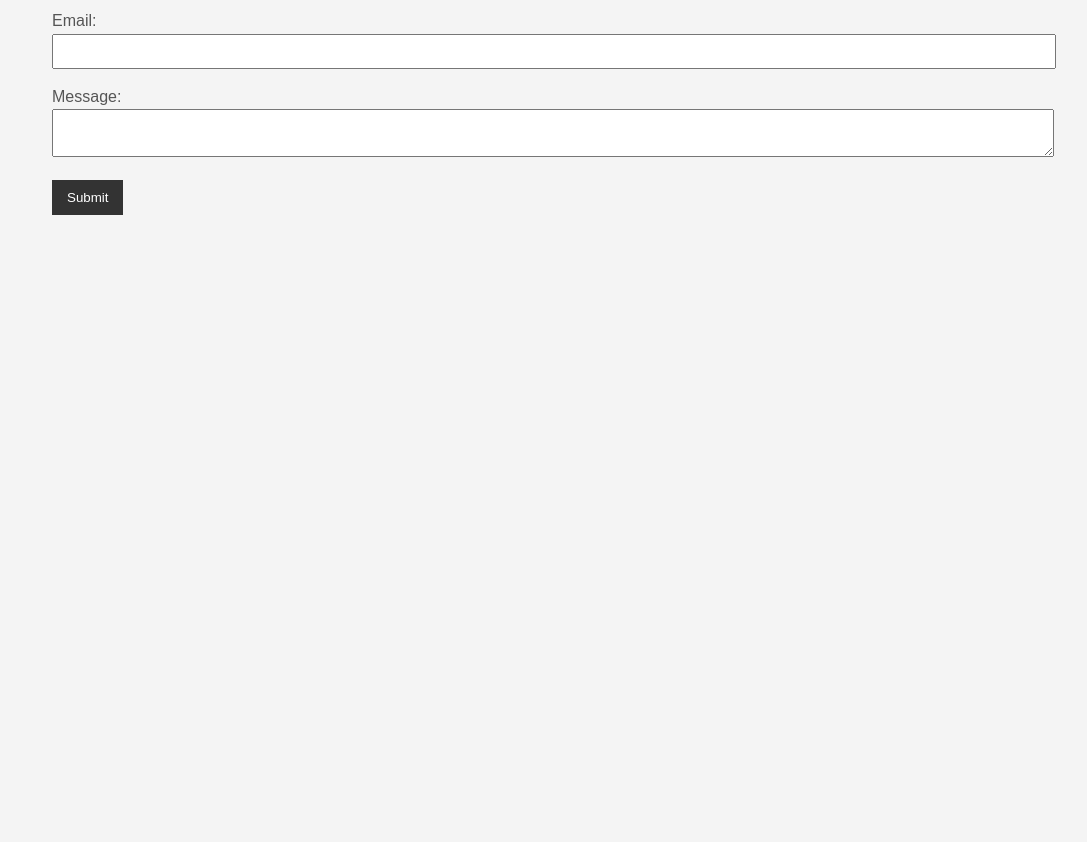
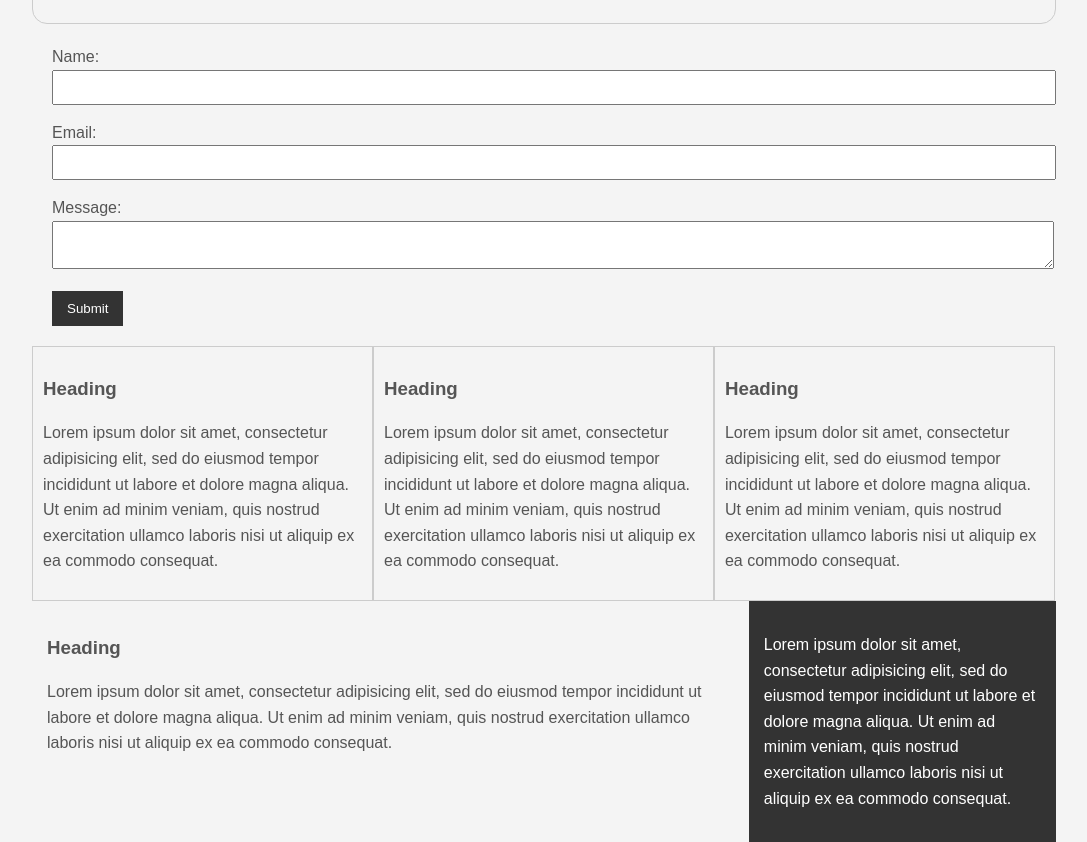
Before and after one commit to georgiatardy/css_cheatsheet, a plain HTML site: page index.html in a window 1280 px wide. Shown: the part 776-1618 px from the top of the page, without its empty margins (96-1183 px from the left). Before the commit the page ends 1011 px from the top, so only its background shows below. Drawn offline with Linux system fonts and the light colour scheme.

Commit message:
added border boxes and floats to text

```diff
--- a/CSS/style.css
+++ b/CSS/style.css
@@ -22,6 +22,15 @@ body{
   color: #fff;
   padding: 10px 15px;
   border: none;
+}
+
+.button:hover{
+    background: red;
+    color: #fff;
+}
+
+.clr{
+  clear: both;
 }
 
 .box-1{
@@ -122,3 +131,27 @@ a:visited{
   padding:8px;
   width: 100%;
 }
+
+.block{
+  float: left;
+  width: 33.3%;
+  border: 1px solid #ccc;
+  padding: 10px;
+  box-sizing: border-box;
+}
+
+#main-block{
+  float: left;
+  width: 70%;
+  padding: 15px;
+  box-sizing: border-box;
+}
+
+#sidebar{
+  float: right;
+  width: 30%;
+  background-color: #333;
+  color: #fff;
+  padding: 15px;
+  box-sizing: border-box;
+}
--- a/index.html
+++ b/index.html
@@ -13,10 +13,11 @@
         Lorem ipsum dolor sit amet, consectetur adipisicing elit, sed do eiusmod tempor incididunt ut labore et dolore magna aliqua. Ut enim ad minim veniam, quis nostrud exercitation ullamco laboris nisi ut aliquip ex ea commodo consequat. Duis aute irure dolor in reprehenderit in voluptate velit esse cillum dolore eu fugiat nulla pariatur. Excepteur sint occaecat cupidatat non proident, sunt in culpa qui officia deserunt mollit anim id est laborum.</p>
         </div>
 
-        <div class="box-3">
+        <div class="box-2">
         <h1>Goodbye World</h1>
         <p>
         Lorem ipsum dolor sit amet, consectetur adipisicing elit, sed do eiusmod tempor incididunt ut labore et dolore magna aliqua. Ut enim ad minim veniam, quis nostrud exercitation ullamco laboris nisi ut aliquip ex ea commodo consequat. Duis aute irure dolor in reprehenderit in voluptate velit esse cillum dolore eu fugiat nulla pariatur. Excepteur sint occaecat cupidatat non proident, sunt in culpa qui officia deserunt mollit anim id est laborum.</p>
+        <a class="button" href="">Read More</a>
         </div>
 
         <div class="categories">
@@ -47,6 +48,42 @@
           <input class="button" type="submit" value="Submit" name="">
         </form>
 
+        <div class="block">
+          <h3>Heading</h3>
+          <p>
+          Lorem ipsum dolor sit amet, consectetur adipisicing elit, sed do eiusmod tempor incididunt ut labore et dolore magna aliqua. Ut enim ad minim veniam, quis nostrud exercitation ullamco laboris nisi ut aliquip ex ea commodo consequat.
+          </p>
+        </div>
+
+        <div class="block">
+          <h3>Heading</h3>
+          <p>
+          Lorem ipsum dolor sit amet, consectetur adipisicing elit, sed do eiusmod tempor incididunt ut labore et dolore magna aliqua. Ut enim ad minim veniam, quis nostrud exercitation ullamco laboris nisi ut aliquip ex ea commodo consequat.
+          </p>
+        </div>
+
+        <div class="block">
+          <h3>Heading</h3>
+          <p>
+          Lorem ipsum dolor sit amet, consectetur adipisicing elit, sed do eiusmod tempor incididunt ut labore et dolore magna aliqua. Ut enim ad minim veniam, quis nostrud exercitation ullamco laboris nisi ut aliquip ex ea commodo consequat.
+          </p>
+        </div>
+
+        <div class="clr"></div>
+
+        <div id="main-block">
+          <h3>Heading</h3>
+          <p>
+          Lorem ipsum dolor sit amet, consectetur adipisicing elit, sed do eiusmod tempor incididunt ut labore et dolore magna aliqua. Ut enim ad minim veniam, quis nostrud exercitation ullamco laboris nisi ut aliquip ex ea commodo consequat.
+          </p>
+        </div>
+
+        <div id="sidebar">
+          <p>
+          Lorem ipsum dolor sit amet, consectetur adipisicing elit, sed do eiusmod tempor incididunt ut labore et dolore magna aliqua. Ut enim ad minim veniam, quis nostrud exercitation ullamco laboris nisi ut aliquip ex ea commodo consequat.
+          </p>
+        </div>
+
     </div><!-- container ends here -->
   </body>
 </html>
```
